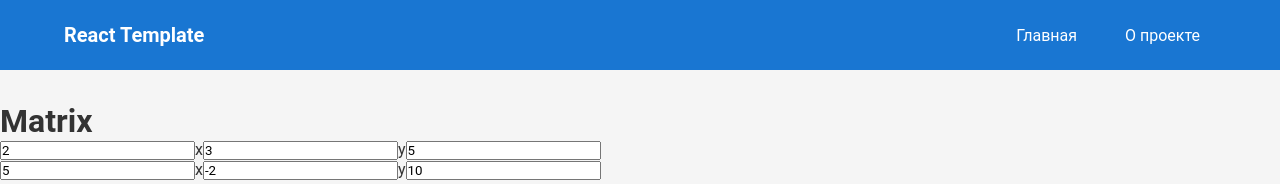
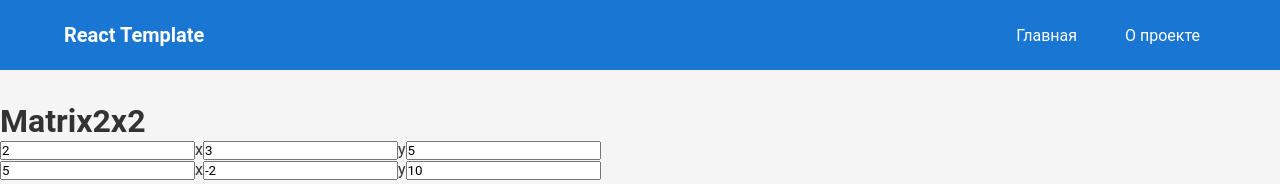
Before and after one commit to alinasos/reactvite, a React (Vite) app: page /matrix in a window 1280 px wide. Shown: the top 184 px of the page. Built offline with nearby package versions, Linux system fonts and the light colour scheme.

Commit message:
Matrix2x2

```diff
--- a/src/pages/Matrix2x2/Matrix2x2.tsx
+++ b/src/pages/Matrix2x2/Matrix2x2.tsx
@@ -21,7 +21,7 @@ const Matrix = () => {
 
     return (
         <div>
-            <h1>Matrix</h1>
+            <h1>Matrix2x2</h1>
             <div>
                 <input type="text" value={x1} onChange={e => setX1(e.target.value)} />x
                 <input type="text" value={y1} onChange={e => setY1(e.target.value)} />y
```
